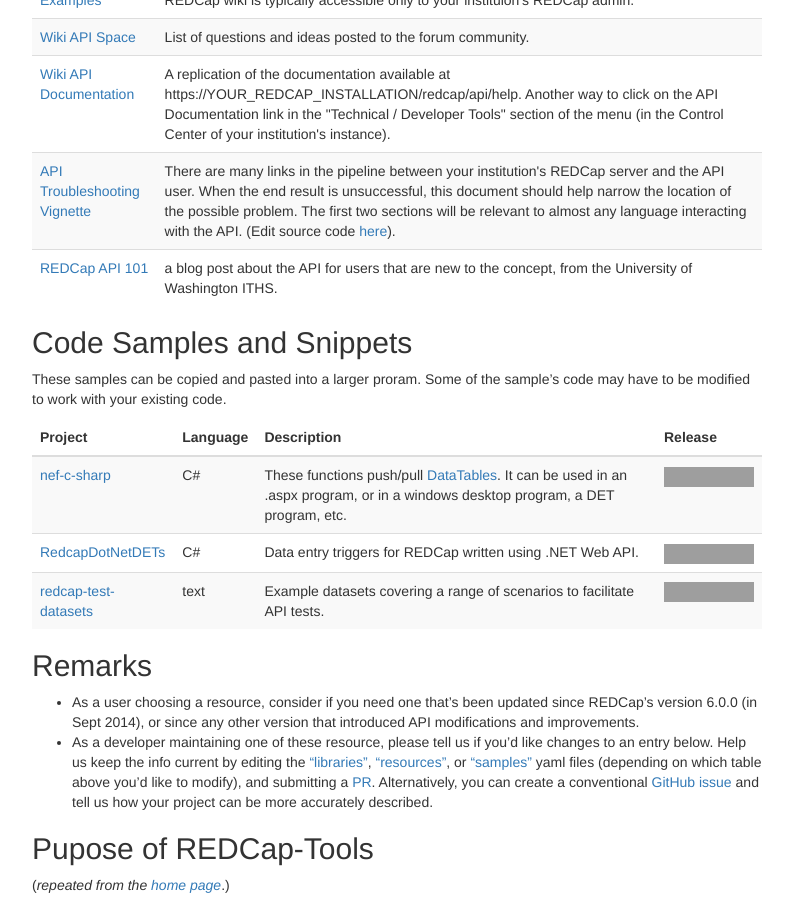
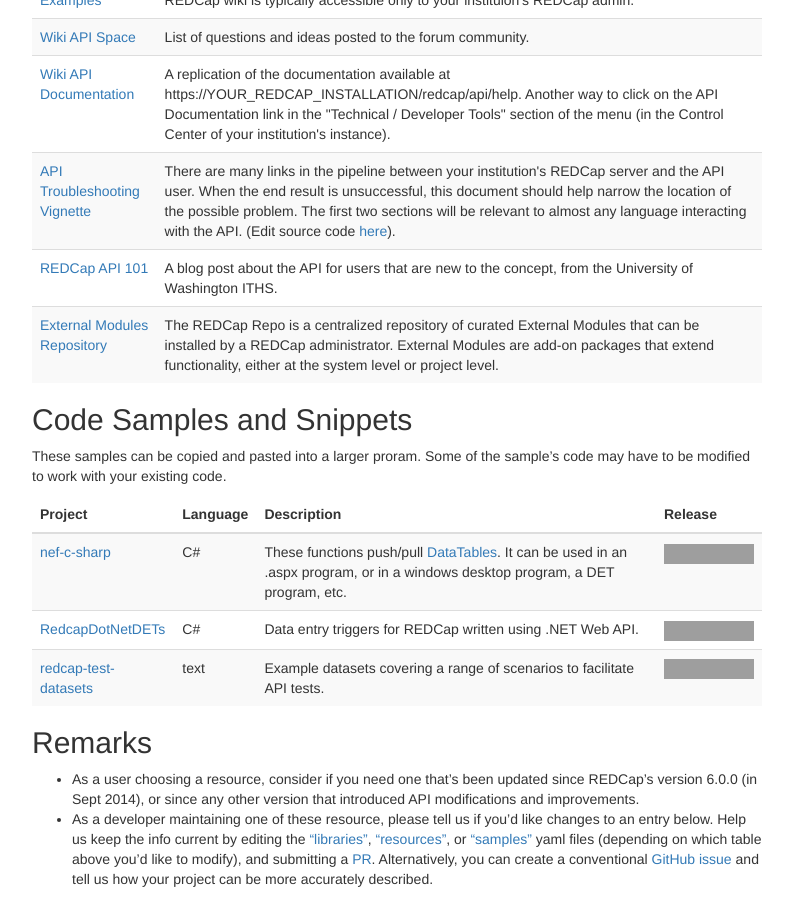
Before and after one commit to redcap-tools/redcap-tools.github.io, a Jekyll site: the page built from projects.md, in a window 1280 px wide and 900 px high, scrolled down 1217 px, cut to the strip 0-900 px from the top of the window. Shown: the whole strip, without its empty margins (243-1036 px from the left). Built offline with Jekyll 4.4.1, drawn with Linux system fonts in a browser that asks for light colours; grey boxes are pictures that could not be loaded.

Commit message:
Link to External Modules repo
closes #40

```diff
--- a/_data/resources.yml
+++ b/_data/resources.yml
@@ -19,4 +19,7 @@
   description: There are many links in the pipeline between your institution's REDCap server and the API user. When the end result is unsuccessful, this document should help narrow the location of the possible problem. The first two sections will be relevant to almost any language interacting with the API. (Edit source code <a href="https://github.com/OuhscBbmc/REDCapR/blob/master/vignettes/TroubleshootingApiCalls.Rmd">here</a>).
 - name: REDCap API 101
   link: https://www.iths.org/blog/news/redcap-tip/redcap-api-101/
-  description:  a blog post about the API for users that are new to the concept, from the University of Washington ITHS.
+  description:  A blog post about the API for users that are new to the concept, from the University of Washington ITHS.
+- name: External Modules Repository
+  link: https://redcap.vanderbilt.edu/consortium/modules/index.php
+  description:  The REDCap Repo is a centralized repository of curated External Modules that can be installed by a REDCap administrator.  External Modules are add-on packages that extend functionality, either at the system level or project level.
```
